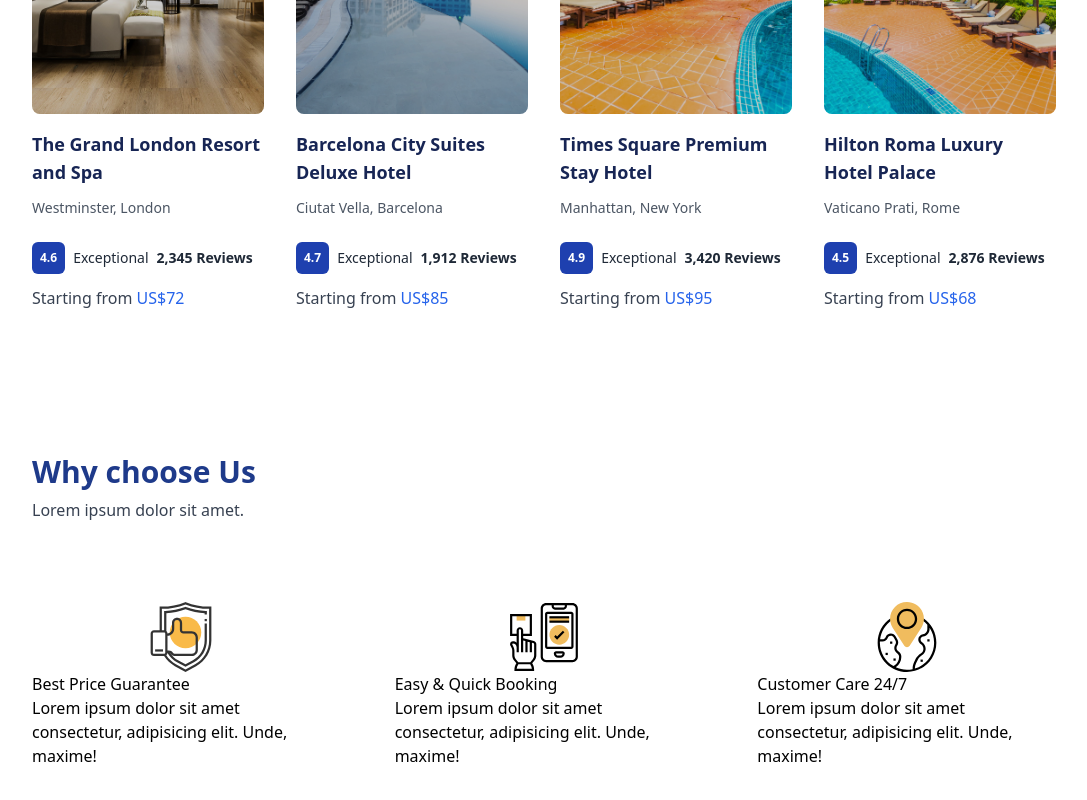
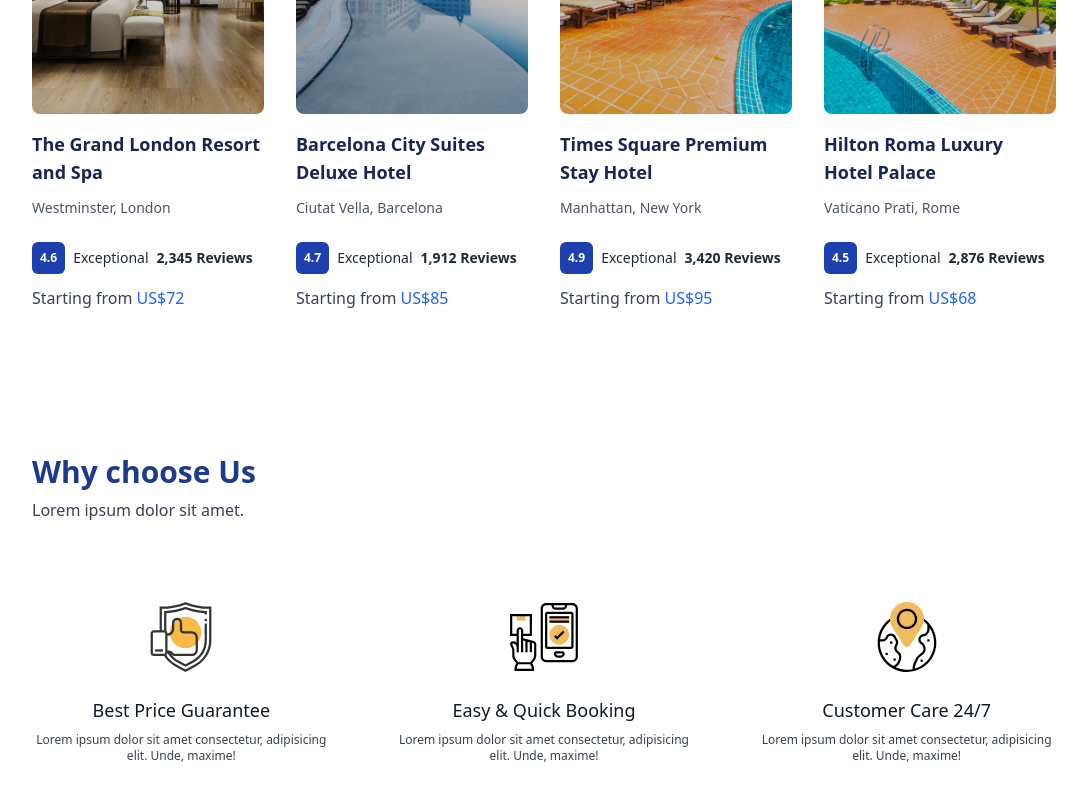
Before and after one commit to Husanjonazamov/naseems-travel-front, a Next.js app: page / in a window 1280 px wide. Shown: the part 1970-2770 px from the top of the page, without its empty margins (96-1183 px from the left). Built offline with nearby package versions, Linux system fonts and the light colour scheme.

Commit message:
New g4f version: 0.5.8.0 (current: 0.3.9.7) | pip install -U g4f

```diff
--- a/components/Home/WhyChoose/WhyChooseCard.tsx
+++ b/components/Home/WhyChoose/WhyChooseCard.tsx
@@ -16,8 +16,8 @@ const WhyChooseCard = ({ image, title }: Props) => {
       height={70}
       className='mx-auto'
       />
-        <h1>{title}</h1>
-        <p>
+        <h1 className='mt-6 text-center text-gray-900 font-medium text-lg'>{title}</h1>
+        <p className='mt-2 text-center text-xs font-medium text-gray-700'>
             Lorem ipsum dolor sit amet consectetur, adipisicing elit. Unde, maxime!
         </p>
     </div>
```
